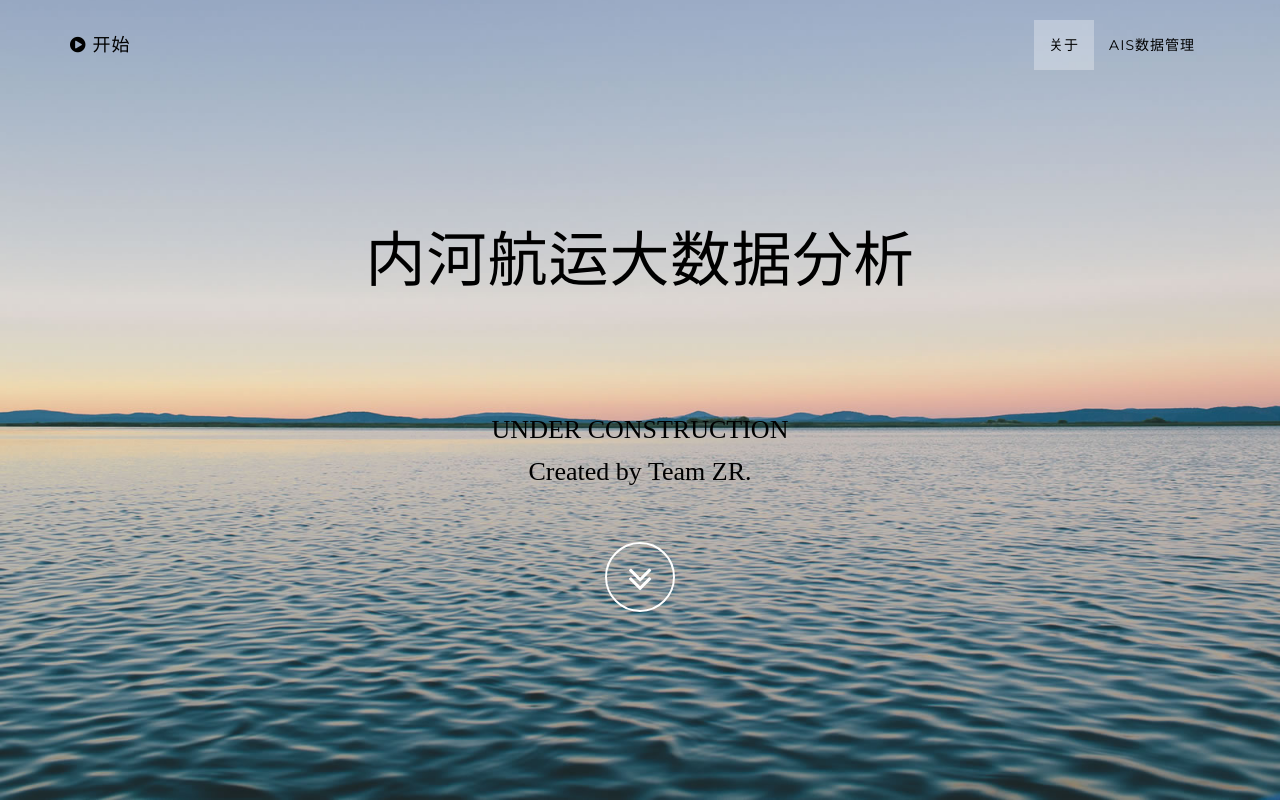
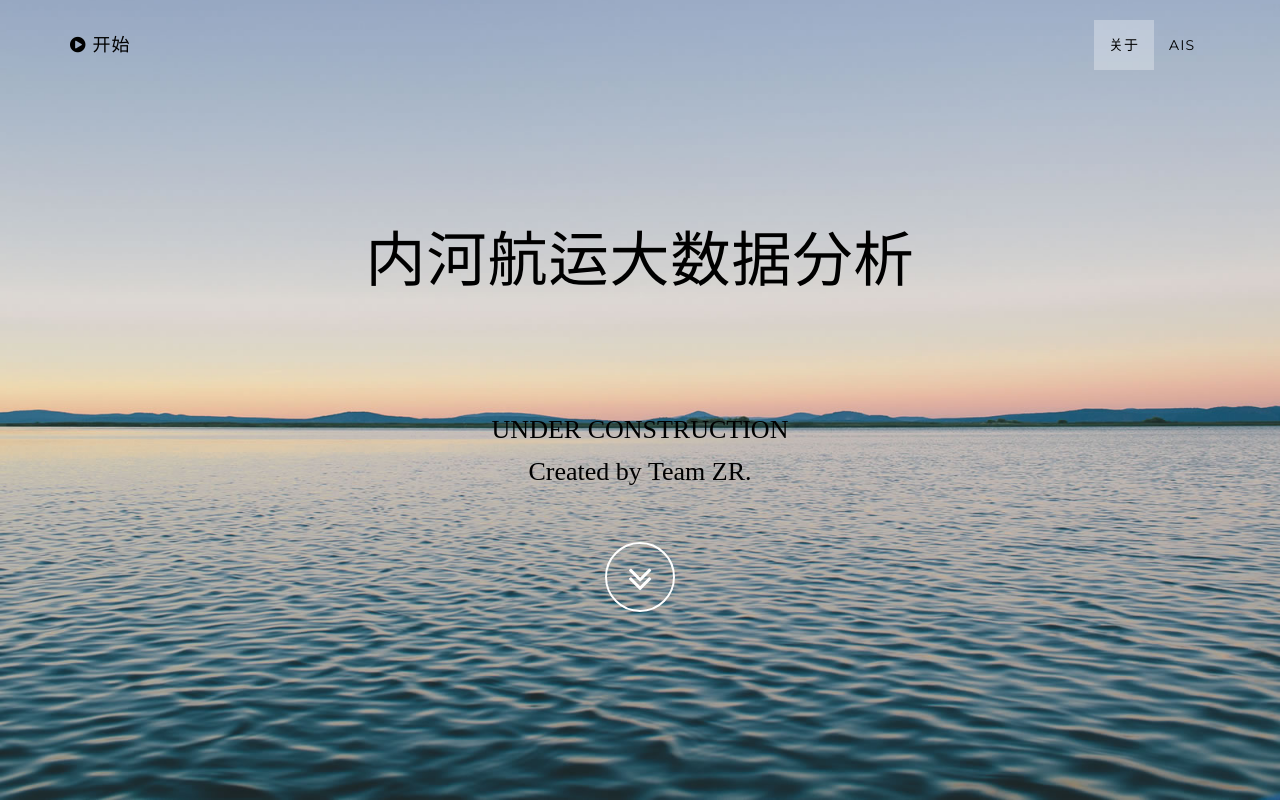
Before and after one commit to zhyueqi/shipwelcome, a plain HTML site: page index.html in a window 1280 px wide. Shown: the top 800 px of the page. Drawn offline with Linux system fonts and the light colour scheme; a script that the page names is missing.

Commit message:
color and

```diff
--- a/css/grayscale.css
+++ b/css/grayscale.css
@@ -55,7 +55,7 @@ a {
 a:hover,
 a:focus {
     text-decoration: none;
-    color: #1d9b6c;
+    /*color: #1d9b6c;*/
 }
 
 .light {
--- a/index.html
+++ b/index.html
@@ -55,7 +55,7 @@
                         <a class="page-scroll" href="#about">关于</a>
                     </li>
                     <li>
-                        <a class="page-scroll" href="/ais_web/index.html">AIS数据管理</a>
+                        <a class="page-scroll" href="/ais_web/index.html">AIS</a>
                     </li>
                 </ul>
             </div>
```
